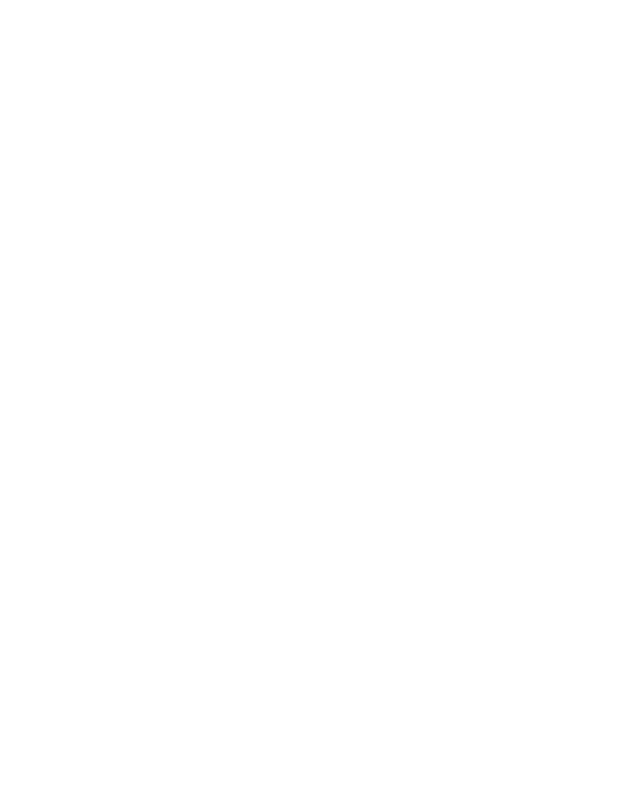
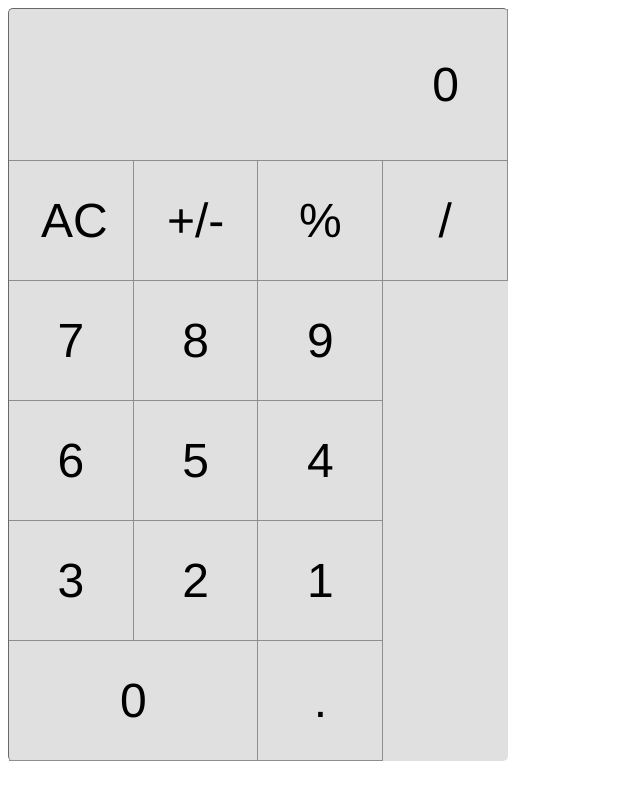
Before and after one commit to sreckovic/calculator, a plain HTML site: page index.html in a window 1280 px wide. Shown: the whole page, without its empty margins (0-640 px from the left). Drawn offline with Linux system fonts and the light colour scheme.

Commit message:
Markup
Markup

```diff
--- a/index.html
+++ b/index.html
@@ -4,11 +4,11 @@
 <head>
   <meta charset="utf-8">
 
-  <title>JS</title>
+  <title>Calculator</title>
   <meta name="description" content="">
   <meta name="author" content="">
 
-  <!--link rel="stylesheet" href="css/styles.css?v=1.0"-->
+  <link rel="stylesheet" href="style.css?v=1.0">
 
   <!--[if lt IE 9]>
     <script src="https://cdnjs.cloudflare.com/ajax/libs/html5shiv/3.7.3/html5shiv.js"></script>
@@ -16,6 +16,32 @@
 </head>
 
 <body>
+
+  <div class="calculator">
+    <div class="display">0</div>
+
+    <div class="keypad">
+      <span class="clear-all">AC</span>
+      <span class="negate">+/-</span>
+      <span class="percent">%</span>
+      <span>7</span>
+      <span>8</span>
+      <span>9</span>
+      <span>6</span>
+      <span>5</span>
+      <span>4</span>
+      <span>3</span>
+      <span>2</span>
+      <span>1</span>
+      <span class="zero">0</span>
+      <span>.</span>
+    </div>
+
+    <div class="sidebar">
+      <span>/</span>
+    </div>
+  </div>
+
   <script src="app.js"></script>
 </body>
 </html>
--- /dev/null
+++ b/style.scss
@@ -0,0 +1,77 @@
+@mixin border-radius($radius) {
+  -webkit-border-radius: $radius;
+  border-radius: $radius;
+  background-clip: padding-box;  /* stops bg color from leaking outside the border: */
+}
+
+@mixin clearfix() {
+  &:before,
+  &:after {
+    content: "";
+    display: table;
+  }
+  &:after {
+    clear: both;
+  }
+}
+
+@mixin box-sizing($box-model) {
+  -webkit-box-sizing: $box-model; // Safari <= 5
+  -moz-box-sizing: $box-model; // Firefox <= 19
+  box-sizing: $box-model;
+}
+
+* {
+  @include box-sizing(border-box);
+}
+
+.calculator {
+  background-color: #e0e0e0;
+  border-top: 1px solid #686868;
+  border-left: 1px solid #686868;
+  max-width: 500px;
+  font-size: 3em;
+  font-family: 'Helvetica Neue';
+  font-weight: 300;
+
+  @include border-radius(5px);
+  @include clearfix();
+}
+
+.display {
+  text-align: right;
+  padding: 3rem;
+
+  border-bottom: 1px solid #8e8e8e;
+  border-right: 1px solid #8e8e8e;
+}
+
+.sidebar, .keypad {
+  span {
+    float: left;
+    width: 33.333%;
+    text-align: center;
+    padding: 2rem;
+    cursor: pointer;
+    border-bottom: 1px solid #8e8e8e;
+    border-right: 1px solid #8e8e8e;
+
+    &.zero {
+      width: 66.666%;
+    }
+  }
+}
+
+.keypad {
+  width: 75%;
+  float: left;
+}
+
+.sidebar {
+  width: 25%;
+  float: right;
+
+  span {
+    width: 100%;
+  }
+}
```
Also changed, not shown: style.css (added), 1 other file.
